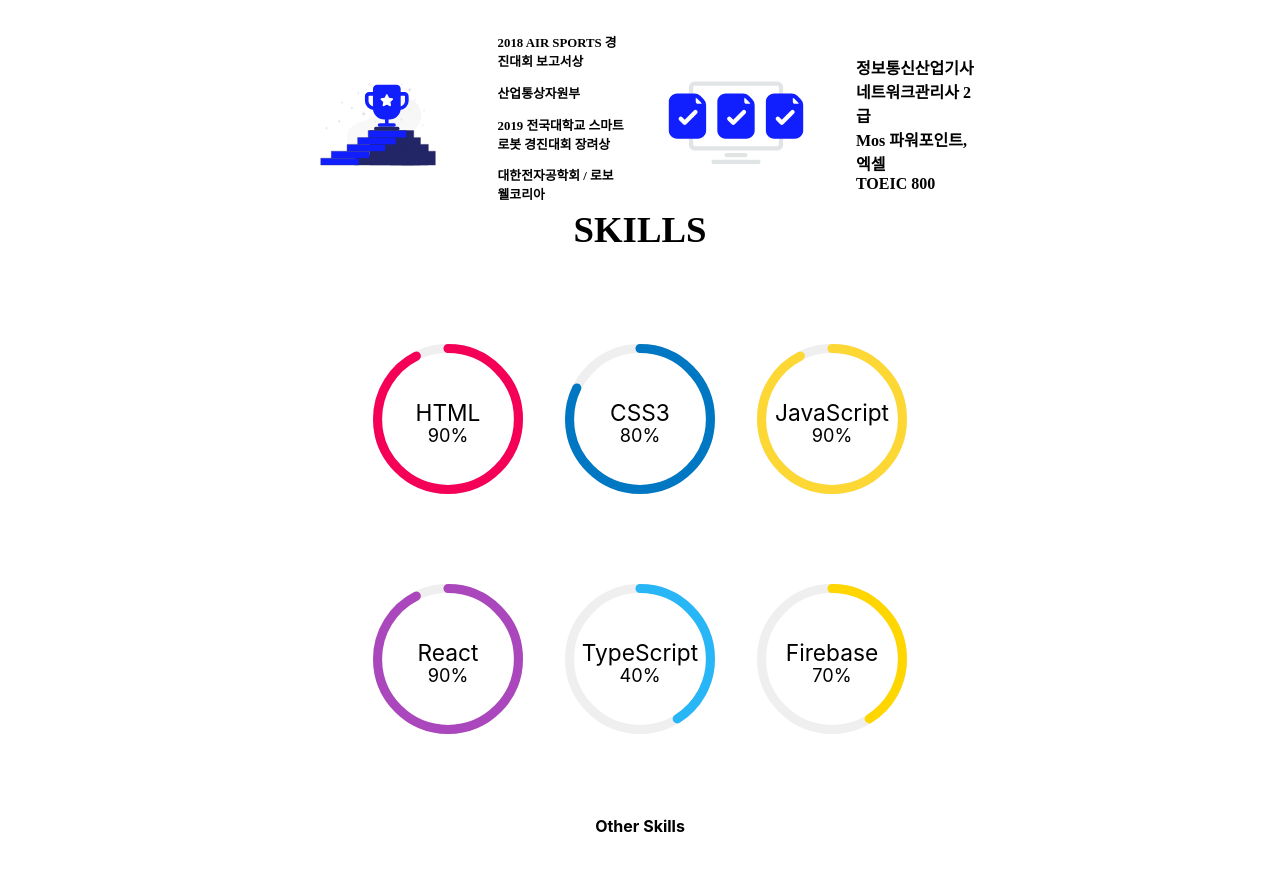
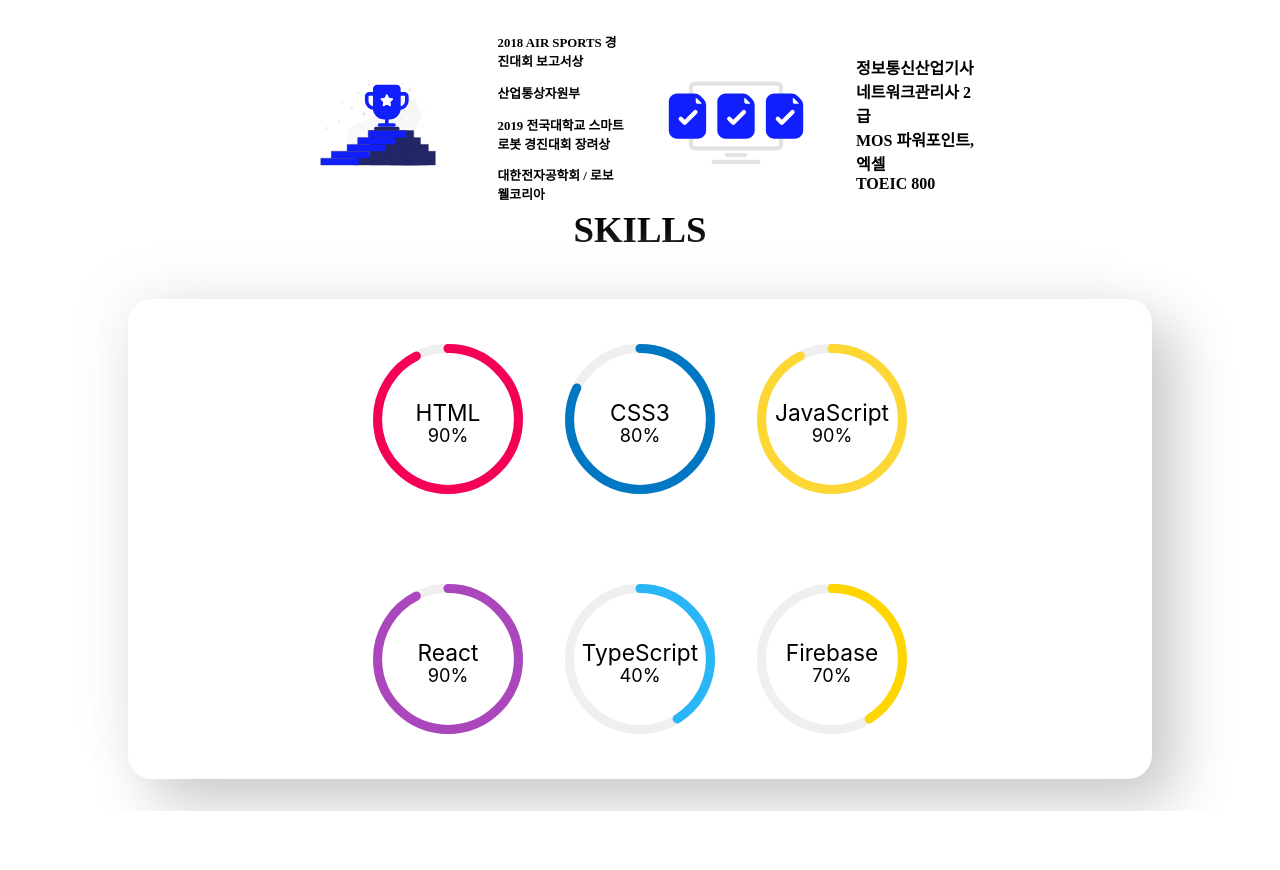
Before and after one commit to Lee-Soojin/Sooijn-Portfolio, a React (Create React App) app: page / in a window 1280 px wide. Shown: the part 1600-2470 px from the top of the page. After the commit the page ends 2411 px from the top, so only its background shows below. Built offline with nearby package versions, Linux system fonts and the light colour scheme; the HTML template or start-up script is replaced by a standard one; a web font is replaced by a local one.

Commit message:
projects component 추가

```diff
--- a/src/app.jsx
+++ b/src/app.jsx
@@ -5,6 +5,7 @@ import Home from "./components/home/home";
 import AOS from "aos";
 import "aos/dist/aos.css";
 import Skills from "./components/skills/skills";
+import Projects from "./components/projects/projects";
 
 function App() {
   return (
@@ -13,6 +14,7 @@ function App() {
       <Home />
       <About />
       <Skills />
+      <Projects />
     </>
   );
 }
--- a/src/components/about/about.jsx
+++ b/src/components/about/about.jsx
@@ -59,7 +59,7 @@ const About = (props) => {
             <ul>
               <li>정보통신산업기사</li>
               <li>네트워크관리사 2급</li>
-              <li>Mos 파워포인트, 엑셀</li>
+              <li>MOS 파워포인트, 엑셀</li>
               <li>TOEIC 800</li>
             </ul>
           </div>
--- /dev/null
+++ b/src/components/projects/projects.jsx
@@ -0,0 +1,14 @@
+import React from "react";
+import styles from "./projects.module.css";
+
+const Projects = (props) => {
+  return (
+    <div className={styles.projects}>
+      <div className={styles.projects_container}>
+        <h1 className={styles.projects_title}>PROJECTS</h1>
+      </div>
+    </div>
+  );
+};
+
+export default Projects;
--- a/src/components/skills/skills.jsx
+++ b/src/components/skills/skills.jsx
@@ -293,10 +293,6 @@ const Skills = (props) => {
             </svg>
           </div>
         </div>
-        <div className={styles.other_skills}>
-          <h4 className={styles.other_skills_title}>Other Skills</h4>
-          <p className={styles.other_skills_text}></p>
-        </div>
       </div>
     </div>
   );
--- a/src/components/skills/skills.module.css
+++ b/src/components/skills/skills.module.css
@@ -53,8 +53,10 @@
   position: relative;
   align-items: center;
   justify-content: center;
-  width: 100%;
+  width: 80%;
   margin: 1rem auto;
+  border-radius: 1.5rem;
+  box-shadow: 23px 23px 58px #c7c7c7, -23px -23px 58px #f9f9f9;
 }
 
 /* svg */
@@ -136,6 +138,12 @@
   }
 }
 
+@media screen and (max-width: 1450px) and (min-width: 1300px) {
+  .circle_chart_container {
+    width: 90%;
+  }
+}
+
 @media screen and (max-width: 1300px) and (min-width: 781px) {
   .skills {
     top: 220%;
@@ -166,6 +174,7 @@
 
   .circle_chart_container {
     width: auto;
+    padding: 0 1rem;
     grid-template-columns: repeat(1, 1fr);
     grid-template-rows: repeat(6, 12rem);
   }
```
Also changed, not shown: src/components/projects/projects.module.css (added).
